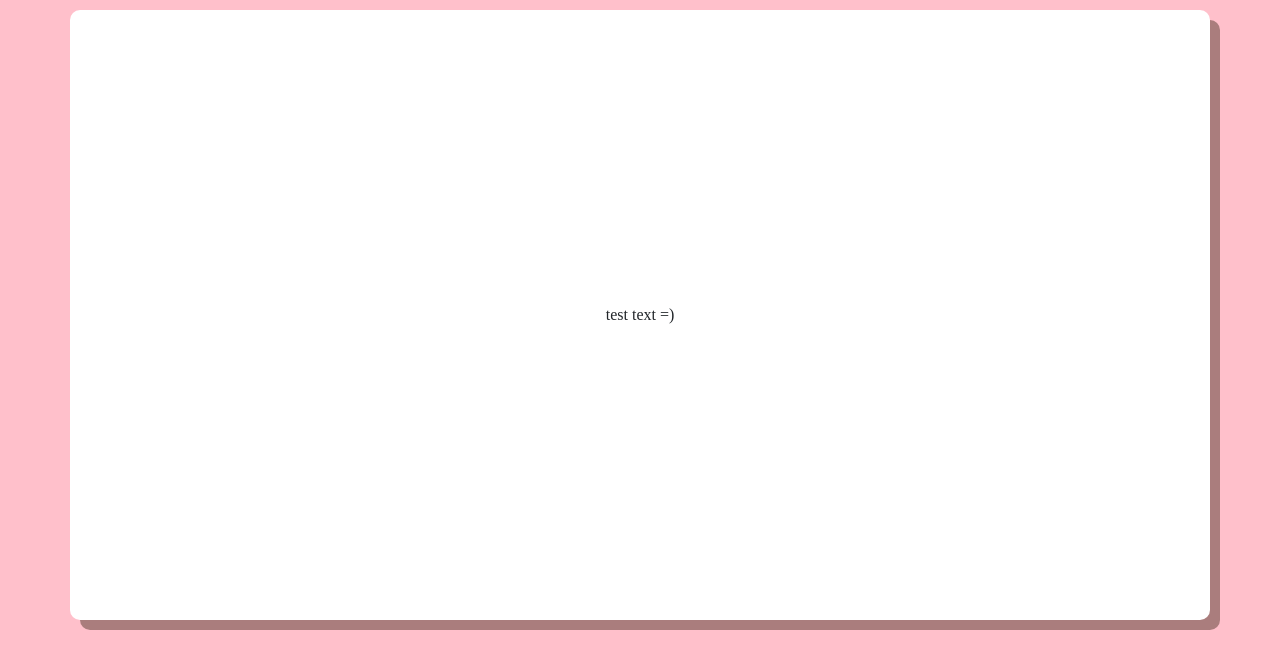
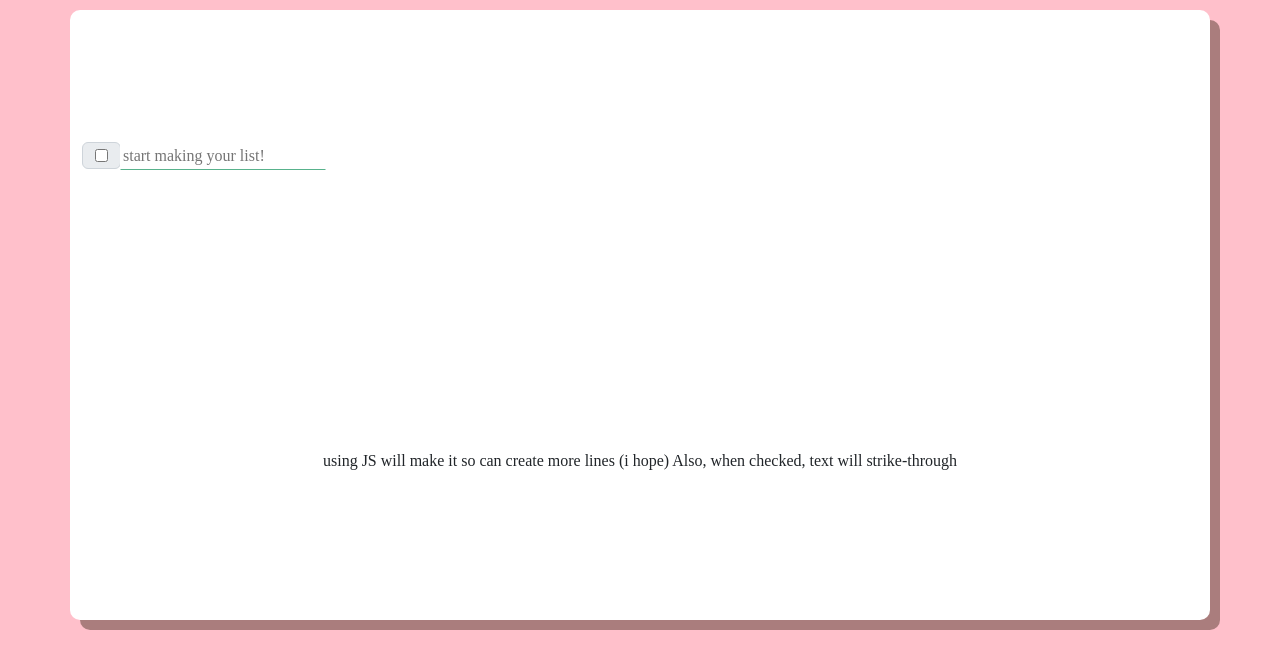
Before and after one commit to mribs/startup, a plain HTML site: page list.html in a window 1280 px wide. Shown: the part 116-784 px from the top of the page. Drawn offline with nearby package versions, Linux system fonts and the light colour scheme; a web font is replaced by a local one.

Commit message:
Added a list line(and checkbox)

```diff
--- a/list.html
+++ b/list.html
@@ -17,15 +17,29 @@
     </head>
 
     <body style="background-color: pink;">
-        <header>
+        <header class="b-3">
             <h1 id = "Name">YourName's</h1>
             <h2>grocery list</h2>
         </header>
 
+
         <main class="container mt-4">
-            <span class="border border-white" class="rounded">
 
-            test text =)
+            <div class="input-group mb-3">
+                <div class="input-group-prepend">
+                  <div id="checkBox" class="input-group-text">
+                    <input type="checkbox" aria-label="Checkbox for following text input">
+                  </div>
+                </div>
+
+                <input id="box" type="text" placeholder="start making your list!">
+
+              </div>
+
+            <p>
+            using JS will make it so can create more lines (i hope)
+            Also, when checked, text will strike-through
+            </p>
             </span>
 
 
--- a/main.css
+++ b/main.css
@@ -13,7 +13,8 @@ body {
 header {
     flex: 0 80px;
     color: #58b28c;
-    align-items: cener;
+    align-items: center;
+
 
 }
 h1 {
@@ -21,6 +22,8 @@ h1 {
 }
 h2 {
     font-family: 'Dancing Script';
+    vertical-align: top;
+
 }
 
 
@@ -36,6 +39,14 @@ main {
   font-family: 'Mynerve';
 }
 
+#box {
+    width: auto;
+
+    border: 1px solid white;
+    border-bottom-color: #58b28c;
+
+}
+
 footer {
   flex: 0 30px;
 }
```
